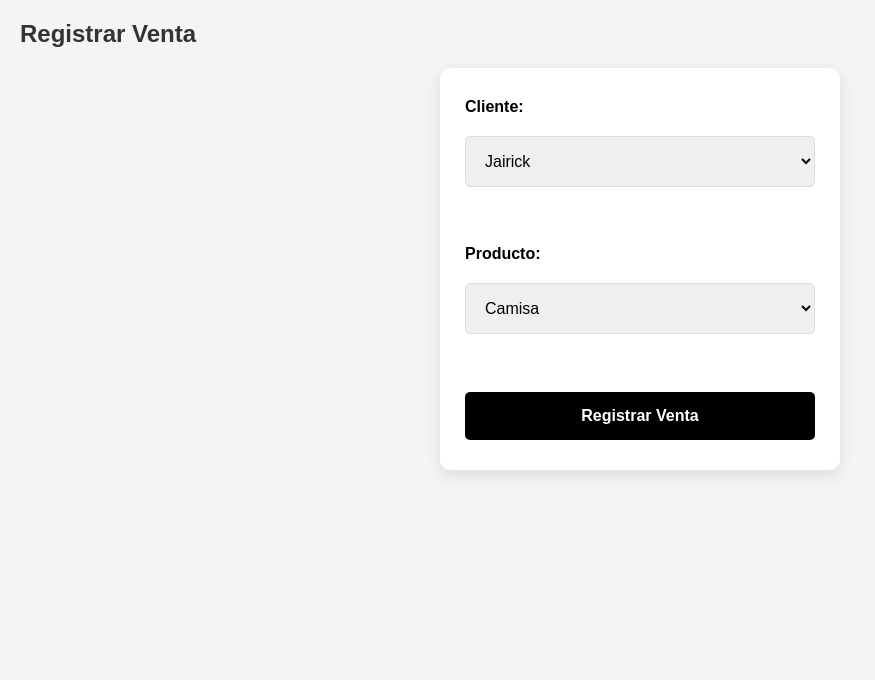
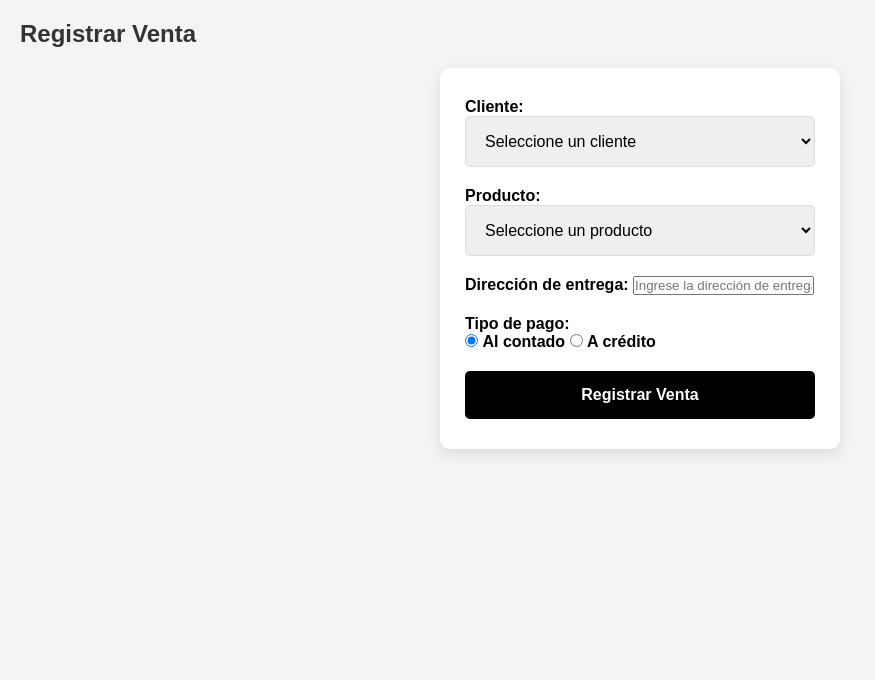
Before and after one commit to Enrique094/Feria, a Flask app: page /registrar_venta in a window 1280 px wide. Shown: the part 50-730 px from the top of the page, without its empty margins (0-875 px from the left). Run offline with Flask 3, Linux system fonts and the light colour scheme; the visitor is signed in with stand-in values (Sample User, id 1); data comes from the database, SQL or seed files in the repository; some libraries are stand-ins or nearby versions.

Commit message:
27/08/25
se cambio un poco la BDD y se agrego ya el apartado de ventas completo por el momento con intereses incluido

```diff
--- a/Templates/productos_blob.html
+++ b/Templates/productos_blob.html
@@ -14,7 +14,6 @@
       <input type="text" name="nombre" placeholder="Nombre" required><br>
       <input type="text" name="descripcion" placeholder="Descripción" required><br>
       <input type="number" name="precio" step="0.01" placeholder="Precio" required><br>
-      <input type="number" name="Intereses" step= "0.01" placeholder="Intereses (porcentaje)" required><br>
       <input type="number" name="cantidad" placeholder="Cantidad" required><br>
 
         <label for="categoria">Categoría:</label><br>
--- a/Templates/register_admin.html
+++ b/Templates/register_admin.html
@@ -74,10 +74,6 @@
         </select>
     </div>
 
-    <select name="Cuotas" id="">
-        <option value="1">Pago al contado</option>
-        <option value="0">Pago a plazos</option>
-    </select>
 
     <!-- Cobrador -->
     <div id="campos_cobrador" class="campos-extra" style="display: none;">
--- a/Templates/registrar_venta.html
+++ b/Templates/registrar_venta.html
@@ -6,22 +6,147 @@
     <title>Registrar Venta</title>
     <link rel="stylesheet" href="{{ url_for('static', filename='css/Ventas.css') }}">
 </head>
+
 <h2>Registrar Venta</h2>
 <form method="POST">
+    <div class="form-group">
         <label>Cliente:</label>
         <select name="cliente" required>
+            <option value="">Seleccione un cliente</option>
             {% for cliente in clientes %}
                 <option value="{{ cliente[0] }}">{{ cliente[1] }}</option>
             {% endfor %}
-    </select><br>
+        </select>
+    </div>
 
+    <div class="form-group">
         <label>Producto:</label>
-    <select name="producto" required>
+        <select name="producto" id="producto" required onchange="mostrarPrecio()">
+            <option value="">Seleccione un producto</option>
             {% for producto in productos %}
-            <option value="{{ producto[0] }}">{{ producto[1] }}</option>
+                <option value="{{ producto[0] }}" data-precio="{{ producto[2] }}">
+                    {{ producto[1] }} - ${{ "%.2f"|format(producto[2]) }}
+                </option>
             {% endfor %}
-    </select><br>
+        </select>
+    </div>
 
-    <button type="submit">Registrar Venta</button>
+    <div class="form-group">
+        <label>Dirección de entrega:</label>
+        <input type="text" name="direccion" required maxlength="100"
+               placeholder="Ingrese la dirección de entrega">
+    </div>
+
+    <div class="form-group">
+        <label>Tipo de pago:</label>
+        <div class="radio-group">
+            <input type="radio" id="contado" name="tipo_pago" value="contado"
+                   onchange="toggleCreditoOptions()" checked>
+            <label for="contado">Al contado</label>
+
+            <input type="radio" id="credito" name="tipo_pago" value="credito"
+                   onchange="toggleCreditoOptions()">
+            <label for="credito">A crédito</label>
+        </div>
+    </div>
+
+    <div class="form-group" id="credito-options" style="display: none;">
+        <label>Plazo (meses):</label>
+        <select name="meses" id="meses" onchange="calcularTotal()">
+            <option value="">Seleccione plazo</option>
+            {% for opcion in opciones_credito %}
+                <option value="{{ opcion[0] }}" data-interes="{{ opcion[1] }}">
+                    {{ opcion[0] }} meses ({{ "%.1f"|format(opcion[1]) }}% interés)
+                </option>
+            {% endfor %}
+        </select>
+    </div>
+
+    <div class="form-group" id="resumen-pago" style="display: none;">
+        <div class="resumen-container">
+            <h4>Resumen de la venta:</h4>
+            <p><strong>Precio del producto:</strong> $<span id="precio-base">0.00</span></p>
+            <p><strong>Interés aplicado:</strong> <span id="interes-aplicado">0%</span></p>
+            <p><strong>Total a pagar:</strong> $<span id="total-pagar">0.00</span></p>
+            <p><strong>Número de cuotas:</strong> <span id="num-cuotas">1</span></p>
+            <p><strong>Pago mensual:</strong> $<span id="pago-mensual">0.00</span></p>
+        </div>
+    </div>
+
+    <button type="submit" id="btn-submit">Registrar Venta</button>
 </form>
+
+<script>
+function toggleCreditoOptions() {
+    const creditoRadio = document.getElementById('credito');
+    const creditoOptions = document.getElementById('credito-options');
+    const mesesSelect = document.getElementById('meses');
+
+    if (creditoRadio.checked) {
+        creditoOptions.style.display = 'block';
+        mesesSelect.setAttribute('required', 'required');
+    } else {
+        creditoOptions.style.display = 'none';
+        mesesSelect.removeAttribute('required');
+        mesesSelect.value = '';
+    }
+
+    calcularTotal();
+}
+
+function mostrarPrecio() {
+    const productoSelect = document.getElementById('producto');
+    const selectedOption = productoSelect.options[productoSelect.selectedIndex];
+
+    if (selectedOption && selectedOption.dataset.precio) {
+        document.getElementById('precio-base').textContent =
+            parseFloat(selectedOption.dataset.precio).toFixed(2);
+        calcularTotal();
+    }
+}
+
+function calcularTotal() {
+    const productoSelect = document.getElementById('producto');
+    const contadoRadio = document.getElementById('contado');
+    const mesesSelect = document.getElementById('meses');
+    const resumenPago = document.getElementById('resumen-pago');
+
+    const selectedProducto = productoSelect.options[productoSelect.selectedIndex];
+
+    if (!selectedProducto || !selectedProducto.dataset.precio) {
+        resumenPago.style.display = 'none';
+        return;
+    }
+
+    const precioBase = parseFloat(selectedProducto.dataset.precio);
+    let total = precioBase;
+    let interes = 0;
+    let cuotas = 1;
+    let pagoMensual = precioBase;
+
+    if (!contadoRadio.checked && mesesSelect.value) {
+        const selectedMeses = mesesSelect.options[mesesSelect.selectedIndex];
+        if (selectedMeses && selectedMeses.dataset.interes) {
+            interes = parseFloat(selectedMeses.dataset.interes);
+            cuotas = parseInt(mesesSelect.value);
+            total = precioBase * (1 + interes / 100);
+            pagoMensual = total / cuotas;
+        }
+    }
+
+    // Actualizar resumen
+    document.getElementById('interes-aplicado').textContent = interes + '%';
+    document.getElementById('total-pagar').textContent = total.toFixed(2);
+    document.getElementById('num-cuotas').textContent = cuotas;
+    document.getElementById('pago-mensual').textContent = pagoMensual.toFixed(2);
+
+    resumenPago.style.display = 'block';
+}
+
+// Inicializar al cargar la página
+document.addEventListener('DOMContentLoaded', function() {
+    toggleCreditoOptions();
+});
+</script>
+
 {% endblock %}
--- a/app.py
+++ b/app.py
@@ -1,7 +1,5 @@
-from decimal import Decimal
-from MySQLdb import InternalError
+
 from flask import Flask, render_template, redirect, request, session, url_for, flash, send_file
-from sqlalchemy import Float
 from Funciones import Conexion
 from datetime import datetime
 import mysql.connector
@@ -184,8 +182,11 @@ def registrar_venta():
     if request.method == 'POST':
         id_cliente = request.form['cliente']
         id_producto = request.form['producto']
+        direccion = request.form['direccion']
+        tipo_pago = request.form['tipo_pago']  # 'contado' o 'credito'
+        meses = request.form.get('meses', 0)  # Solo si es crédito
 
-        # Obtener el id_vende asociado al usuario logueado (session['user_id'])
+        # Obtener el id_vende asociado al usuario logueado
         cursor.execute("""
             SELECT id_vende FROM vendedor
             WHERE nombre = (SELECT nombre FROM usuarios WHERE id = %s)
@@ -200,25 +201,79 @@ def registrar_venta():
             return redirect(url_for('registrar_venta'))
 
         id_vendedor = resultado[0]
+
+        # Obtener precio del producto
+        cursor.execute("SELECT precio FROM producto WHERE id_product = %s", (id_producto,))
+        precio_producto = cursor.fetchone()[0]
+
+        # Configurar valores según tipo de pago
+        if tipo_pago == 'contado':
+            es_credito = 0
+            cuotas = 1
+            interes_aplicado = 0.00
+            total = precio_producto
+            precio_mensual = precio_producto
+        else:  # crédito
+            es_credito = 1
+            cuotas = int(meses)
+
+            # Obtener porcentaje de la tabla intereses según los meses
+            cursor.execute("SELECT porcentaje FROM intereses WHERE meses = %s", (meses,))
+            interes_result = cursor.fetchone()
+
+            if interes_result is None:
+                flash(f"❌ No se encontró configuración de interés para {meses} meses.", "danger")
+                cursor.close()
+                conn.close()
+                return redirect(url_for('registrar_venta'))
+
+            interes_aplicado = interes_result[0]
+            total = precio_producto * (1 + interes_aplicado / 100)
+            precio_mensual = total / cuotas
+
         fecha = datetime.today().strftime('%Y-%m-%d')
         hora = datetime.today().strftime('%H:%M:%S')
 
-        exito = Conexion.registrar_venta(id_cliente, id_vendedor, id_producto, fecha, hora)
-        flash("✅ Venta registrada correctamente." if exito else "❌ Error al registrar la venta.")
+        try:
+            # Insertar la venta en la tabla factura_venta
+            cursor.execute("""
+                INSERT INTO factura_venta
+                (id_cliente, id_vende, id_product, interes_aplicado, es_credito,
+                total, cuotas, precio_mensual, fecha, hora, direccion)
+                VALUES (%s, %s, %s, %s, %s, %s, %s, %s, %s, %s, %s)
+            """, (id_cliente, id_vendedor, id_producto, interes_aplicado, es_credito,
+                total, cuotas, precio_mensual, fecha, hora, direccion))
+
+            conn.commit()
+            flash("✅ Venta registrada exitosamente.", "success")
+
+        except Exception as e:
+            conn.rollback()
+            flash(f"❌ Error al registrar la venta: {str(e)}", "danger")
+
         cursor.close()
         conn.close()
         return redirect(url_for('registrar_venta'))
 
+    # GET request - mostrar formulario
     cursor.execute("SELECT id_cliente, nombre FROM cliente")
     clientes = cursor.fetchall()
 
-    cursor.execute("SELECT id_product, nombre FROM producto")
+    cursor.execute("SELECT id_product, nombre, precio FROM producto")
     productos = cursor.fetchall()
+
+    # Obtener opciones de meses disponibles para crédito
+    cursor.execute("SELECT meses, porcentaje FROM intereses ORDER BY meses")
+    opciones_credito = cursor.fetchall()
 
     cursor.close()
     conn.close()
 
-    return render_template("registrar_venta.html", clientes=clientes, productos=productos)
+    return render_template("registrar_venta.html",
+                        clientes=clientes,
+                        productos=productos,
+                        opciones_credito=opciones_credito)
+
 
 # ------------------------
 # Cobros
@@ -277,7 +332,6 @@ def productos():
         descripcion = request.form['descripcion']
         precio = float(request.form['precio'])
         stock = int(request.form['cantidad'])
-        Intereses = float(request.form['Intereses'])
         categoria = request.form['categoria']
         imagen_file = request.files['imagen']
         imagen_blob = imagen_file.read() if imagen_file and imagen_file.filename != '' else None
@@ -293,9 +347,9 @@ def productos():
 
             id_catego = result[0]
             cursor.execute("""
-                INSERT INTO producto (nombre, descripcion, precio, Intereses, imagen, stock, id_catego, imagen_blob)
+                INSERT INTO producto (nombre, descripcion, precio, imagen, stock, id_catego, imagen_blob)
                 VALUES (%s, %s, %s, %s, %s, %s, %s, %s)
-            """, (nombre, descripcion, precio, Intereses, 1 if imagen_blob else 0, stock, id_catego, imagen_blob))
+            """, (nombre, descripcion, precio, 1 if imagen_blob else 0, stock, id_catego, imagen_blob))
 
             conn.commit()
             flash("✅ Producto creado exitosamente")
@@ -326,7 +380,7 @@ def mostrar_productos():
     try:
         conn = get_connection()
         cursor = conn.cursor()
-        cursor.execute("SELECT id_product, nombre, descripcion, precio, Intereses, stock FROM producto")
+        cursor.execute("SELECT id_product, nombre, descripcion, precio, stock FROM producto")
         productos = cursor.fetchall()
     except Exception as e:
         flash(f"❌ Error al obtener productos: {str(e)}")
```
Also changed, not shown: BDD2.SQL (+15 -4 lines), Gestion.txt (+8 -0 lines), gestor3.sql (+55 -9 lines). Lines whose indentation alone changed are shown as unchanged.
